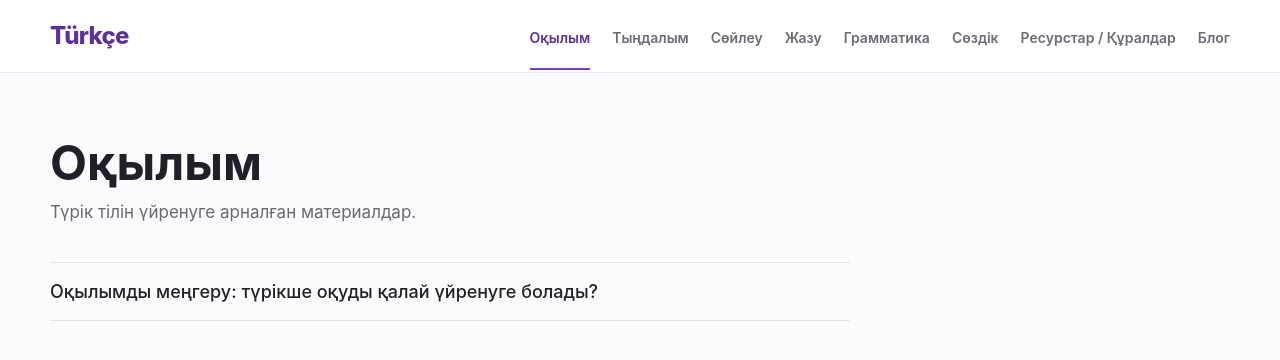
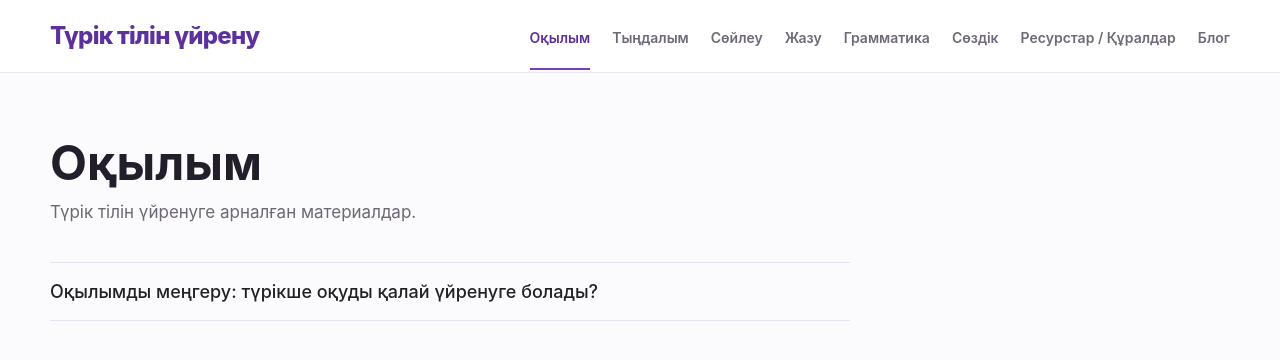
Before and after one commit to windwebclover/turikshe-uirenu, a React (Vite) app: page /turikshe-uirenu/okylym in a window 1280 px wide. Shown: the top 360 px of the page. Built offline with nearby package versions, Linux system fonts and the light colour scheme.

Commit message:
fix: add google search stuff

```diff
--- a/index.html
+++ b/index.html
@@ -4,7 +4,15 @@
     <meta charset="UTF-8" />
     <meta name="viewport" content="width=device-width, initial-scale=1.0" />
     <meta name="theme-color" content="#6d3bbd" />
-    <meta name="description" content="Түрік тілін үйренуге арналған материалдар" />
+    <meta
+      name="description"
+      content="Түрік тілін қазақша үйренуге арналған сайт: оқылым, тыңдалым, сөйлеу, жазу, грамматика, сөздік, пайдалы ресурстар және түрік тілі туралы мақалалар."
+    />
+
+    <meta
+      name="keywords"
+      content="түрік тілі, түрік тілін үйрену, түрікше, түрік тілі қазақша, түрік грамматикасы, оқылым, тыңдалым, сөздік"
+    />
     <script>
       const params = new URLSearchParams(window.location.search);
       const redirect = params.get('redirect');
@@ -17,7 +25,29 @@
         );
       }
     </script>
-    <title>Türkçe</title>
+    <title>Түрік тілін үйрену</title>
+    <meta property="og:type" content="website" />
+
+    <meta
+      property="og:title"
+      content="Түрік тілін үйрену — қазақша материалдар"
+    />
+
+    <meta
+      property="og:description"
+      content="Түрік тілін қазақша үйренуге арналған материалдар: грамматика, оқылым, тыңдалым, сөйлеу, жазу және сөздік."
+    />
+
+    <meta
+      property="og:url"
+      content="https://windwebclover.github.io/turikshe-uirenu/"
+    />
+
+    <link
+      rel="canonical"
+      href="https://windwebclover.github.io/turikshe-uirenu/"
+    />
+
   </head>
   <body>
     <div id="root"></div>
--- a/src/components/Header/Header.jsx
+++ b/src/components/Header/Header.jsx
@@ -12,7 +12,7 @@ export default function Header() {
     <header className="header">
       <div className="container header__inner">
         <Link className="header__logo" to="/" onClick={closeMenu}>
-          Türkçe
+          Түрік тілін үйрену
         </Link>
 
         <button
```
